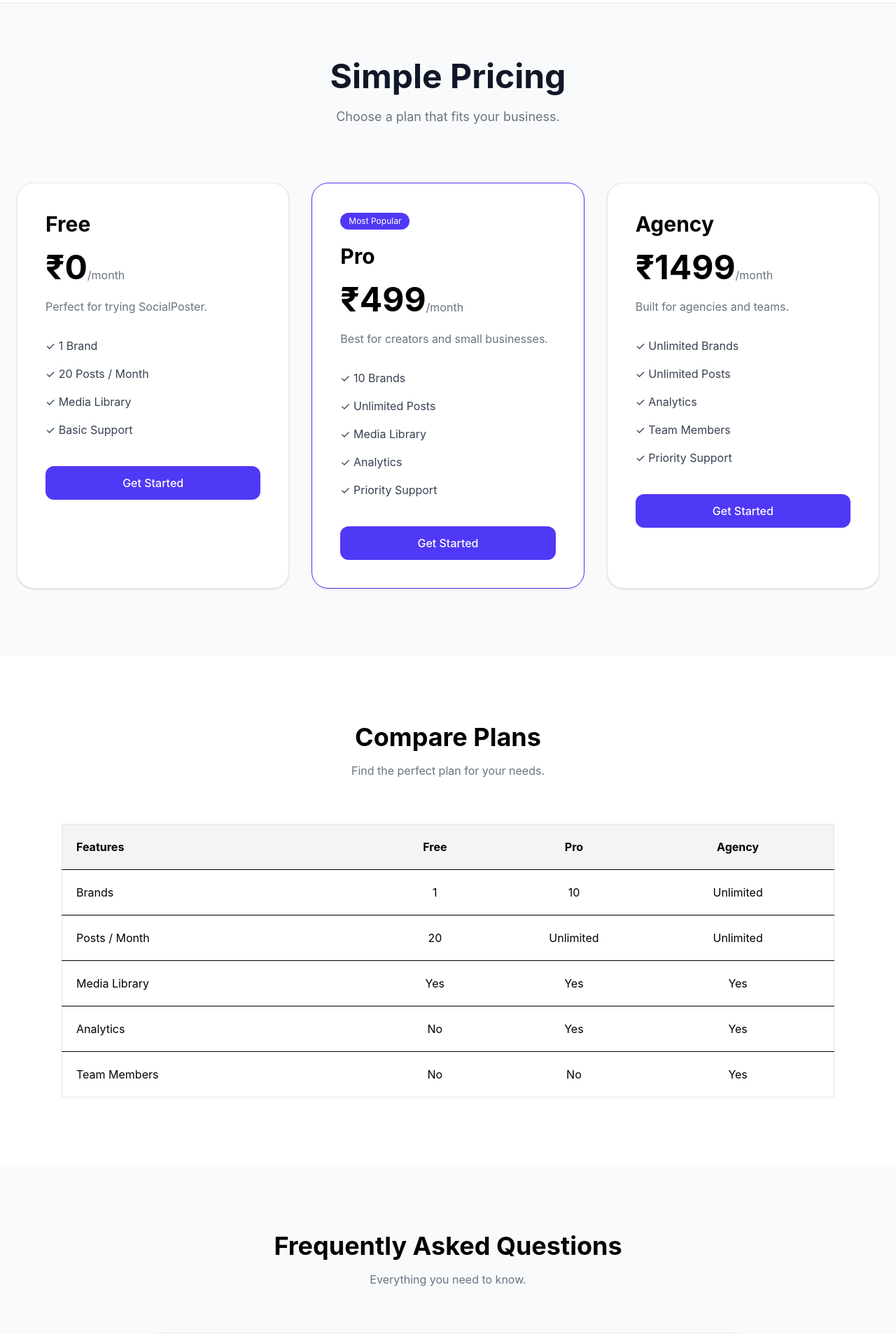
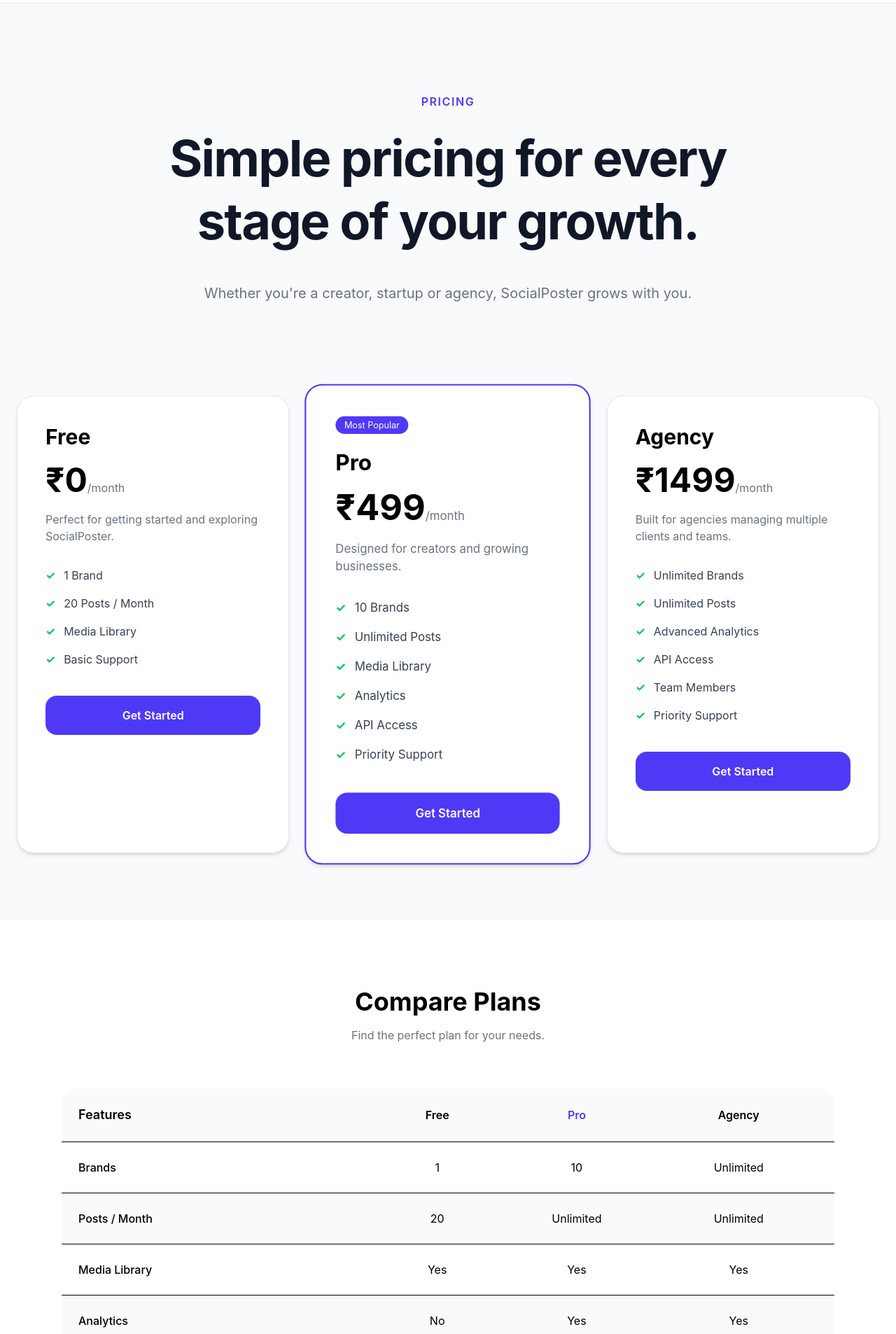
Before and after one commit to supportzrto/social-autoposter-frontend, a Next.js app: page /pricing in a window 1280 px wide. Shown: the part 60-1966 px from the top of the page at 70% size. Built offline with nearby package versions, Linux system fonts and the light colour scheme.

Commit message:
about page added

```diff
--- a/src/app/pricing/page.tsx
+++ b/src/app/pricing/page.tsx
@@ -3,40 +3,41 @@
 import Footer from "@/components/layout/Footer";
 import FaqSection from "@/components/pricing/FaqSection";
 
-
 const plans = [
   {
     name: "Free",
     price: "₹0",
-    description: "Perfect for trying SocialPoster.",
-    features: [
-      "1 Brand",
-      "20 Posts / Month",
-      "Media Library",
-      "Basic Support",
-    ],
+    description: "Perfect for getting started and exploring SocialPoster.",
+    buttonText: "Start Free",
+    features: ["1 Brand", "20 Posts / Month", "Media Library", "Basic Support"],
   },
+
   {
     name: "Pro",
     price: "₹499",
-    description: "Best for creators and small businesses.",
+    description: "Designed for creators and growing businesses.",
     popular: true,
+    buttonText: "Get Started",
     features: [
       "10 Brands",
       "Unlimited Posts",
       "Media Library",
       "Analytics",
+      "API Access",
       "Priority Support",
     ],
   },
+
   {
     name: "Agency",
     price: "₹1499",
-    description: "Built for agencies and teams.",
+    description: "Built for agencies managing multiple clients and teams.",
+    buttonText: "Contact Sales",
     features: [
       "Unlimited Brands",
       "Unlimited Posts",
-      "Analytics",
+      "Advanced Analytics",
+      "API Access",
       "Team Members",
       "Priority Support",
     ],
@@ -45,83 +46,76 @@
 
 export default function PricingPage() {
   return (
-
     <>
       <Navbar />
 
       <div className="bg-gray-50 min-h-screen">
+        {/* Hero */}
 
-      {/* Hero */}
-      <section className="py-20 text-center">
-        <h1 className="text-5xl font-bold text-gray-900">
-          Simple Pricing
+        <section className="py-32">
+          <div className="max-w-5xl mx-auto px-6 text-center">
+            <p className="text-indigo-600 font-semibold tracking-widest mb-6">
+              PRICING
+            </p>
+
+            <h1 className="text-6xl md:text-7xl font-bold tracking-tight leading-tight text-gray-900">
+              Simple pricing for every stage of your growth.
             </h1>
 
-        <p className="mt-5 text-lg text-gray-500">
-          Choose a plan that fits your business.
+            <p className="max-w-3xl mx-auto mt-10 text-xl text-gray-500 leading-9">
+              Whether you're a creator, startup or agency, SocialPoster grows
+              with you.
             </p>
+          </div>
         </section>
 
         {/* Pricing Cards */}
         <section className="max-w-7xl mx-auto px-6 pb-24">
-
           <div className="grid md:grid-cols-3 gap-8">
-
             {plans.map((plan) => (
-
               <div
                 key={plan.name}
                 className={`
 bg-white
 rounded-3xl
-                shadow-sm
+shadow-md
+hover:shadow-2xl
+hover:-translate-y-2
+transition-all
+duration-300
 p-10
 border
-                ${
-                  plan.popular
-                    ? "border-indigo-600"
-                    : "border-gray-200"
-                }
+relative
+${plan.popular ? "border-2 border-indigo-600 scale-105" : "border-gray-200"}
 `}
               >
-
                 {plan.popular && (
                   <div className="inline-block px-3 py-1 rounded-full bg-indigo-600 text-white text-xs mb-5">
                     Most Popular
                   </div>
                 )}
 
-              <h2 className="text-3xl font-bold">
-                {plan.name}
-              </h2>
+                <h2 className="text-3xl font-bold">{plan.name}</h2>
 
                 <div className="mt-5">
-                <span className="text-5xl font-bold">
-                  {plan.price}
-                </span>
+                  <span className="text-5xl font-bold">{plan.price}</span>
 
-                <span className="text-gray-500">
-                  /month
-                </span>
+                  <span className="text-gray-500">/month</span>
                 </div>
 
-              <p className="mt-5 text-gray-500">
-                {plan.description}
-              </p>
+                <p className="mt-5 text-gray-500">{plan.description}</p>
 
                 <ul className="mt-8 space-y-4">
-
                   {plan.features.map((feature) => (
-
                     <li
                       key={feature}
-                    className="text-gray-700"
+                      className="flex items-center gap-3 text-gray-700"
                     >
-                    ✓ {feature}
+                      <span className="text-green-500 font-bold">✓</span>
+
+                      {feature}
                     </li>
-
                   ))}
-
                 </ul>
 
                 <Link
@@ -132,127 +126,151 @@
                   text-center
                   bg-indigo-600
                   text-white
-                  py-3
-                  rounded-xl
-                  font-medium
+                  py-4
+                  rounded-2xl
+                  font-semibold
                   hover:bg-indigo-700
                   transition
                 "
                 >
                   Get Started
                 </Link>
-
               </div>
-
             ))}
-
           </div>
-
         </section>
 
         {/* Compare Plans */}
         <section className="bg-white py-24">
-
           <div className="max-w-6xl mx-auto px-6">
-
             <div className="text-center mb-16">
-
-            <h2 className="text-4xl font-bold">
-              Compare Plans
-            </h2>
+              <h2 className="text-4xl font-bold">Compare Plans</h2>
 
               <p className="text-gray-500 mt-4">
                 Find the perfect plan for your needs.
               </p>
+            </div>
+            <div className="overflow-x-auto">
+              <div className="bg-white rounded-3xl shadow-sm overflow-hidden">
+                <table className="w-full">
+                  <thead className="bg-gray-50">
+                    <tr>
+                      <th className="p-6 text-left text-lg font-semibold">
+                        Features
+                      </th>
 
-          </div>
+                      <th className="p-6 font-semibold">Free</th>
 
-          <div className="overflow-x-auto">
+                      <th className="p-6 font-semibold text-indigo-600">Pro</th>
 
-            <table className="w-full border border-gray-200">
-
-              <thead className="bg-gray-100">
-
-                <tr>
-                  <th className="p-5 text-left">Features</th>
-                  <th className="p-5">Free</th>
-                  <th className="p-5">Pro</th>
-                  <th className="p-5">Agency</th>
+                      <th className="p-6 font-semibold">Agency</th>
                     </tr>
-
                   </thead>
 
                   <tbody>
+                    <tr className="border-t">
+                      <td className="p-6 font-medium">Brands</td>
 
-                <tr className="border-t">
-                  <td className="p-5">Brands</td>
                       <td className="text-center">1</td>
+
                       <td className="text-center">10</td>
+
+                      <td className="text-center">Unlimited</td>
+                    </tr>
+
+                    <tr className="border-t bg-gray-50">
+                      <td className="p-6 font-medium">Posts / Month</td>
+
+                      <td className="text-center">20</td>
+
+                      <td className="text-center">Unlimited</td>
+
                       <td className="text-center">Unlimited</td>
                     </tr>
 
                     <tr className="border-t">
-                  <td className="p-5">Posts / Month</td>
-                  <td className="text-center">20</td>
-                  <td className="text-center">Unlimited</td>
-                  <td className="text-center">Unlimited</td>
+                      <td className="p-6 font-medium">Media Library</td>
+
+                      <td className="text-center">Yes</td>
+
+                      <td className="text-center">Yes</td>
+
+                      <td className="text-center">Yes</td>
                     </tr>
 
-                <tr className="border-t">
-                  <td className="p-5">Media Library</td>
+                    <tr className="border-t bg-gray-50">
+                      <td className="p-6 font-medium">Analytics</td>
+
+                      <td className="text-center">No</td>
+
                       <td className="text-center">Yes</td>
-                  <td className="text-center">Yes</td>
+
                       <td className="text-center">Yes</td>
                     </tr>
 
                     <tr className="border-t">
-                  <td className="p-5">Analytics</td>
+                      <td className="p-6 font-medium">API Access</td>
+
                       <td className="text-center">No</td>
+
                       <td className="text-center">Yes</td>
+
+                      <td className="text-center">Yes</td>
+                    </tr>
+
+                    <tr className="border-t bg-gray-50">
+                      <td className="p-6 font-medium">Team Members</td>
+
+                      <td className="text-center">No</td>
+
+                      <td className="text-center">No</td>
+
                       <td className="text-center">Yes</td>
                     </tr>
 
                     <tr className="border-t">
-                  <td className="p-5">Team Members</td>
+                      <td className="p-6 font-medium">Priority Support</td>
+
                       <td className="text-center">No</td>
-                  <td className="text-center">No</td>
+
+                      <td className="text-center">Yes</td>
+
                       <td className="text-center">Yes</td>
                     </tr>
-
                   </tbody>
-
                 </table>
-
               </div>
-
             </div>
-
+          </div>
         </section>
 
         <FaqSection />
         {/* CTA */}
-      <section className="py-24 bg-indigo-600">
 
+        <section className="py-32 bg-linear-to-r from-indigo-600 to-purple-600">
           <div className="max-w-5xl mx-auto px-6 text-center">
+            <p className="text-indigo-100 font-semibold tracking-widest mb-6">
+              START TODAY
+            </p>
 
-          <h2 className="text-5xl font-bold text-white">
+            <h2 className="text-5xl md:text-6xl font-bold text-white leading-tight">
               Ready to automate your social media?
             </h2>
 
-          <p className="mt-6 text-indigo-100">
-            Join SocialPoster and save hours every week.
+            <p className="max-w-2xl mx-auto mt-8 text-xl text-indigo-100 leading-8">
+              Start publishing smarter, manage multiple brands, and save hours
+              every week with SocialPoster.
             </p>
 
+            <div className="flex flex-col sm:flex-row justify-center gap-5 mt-12">
               <Link
                 href="/register"
                 className="
-              inline-block
-              mt-10
         bg-white
         text-indigo-600
         px-8
         py-4
-              rounded-xl
+        rounded-2xl
         font-semibold
         hover:bg-gray-100
         transition
@@ -261,10 +279,25 @@
                 Get Started Free
               </Link>
 
+              <Link
+                href="/contact"
+                className="
+        border
+        border-white/30
+        text-white
+        px-8
+        py-4
+        rounded-2xl
+        font-semibold
+        hover:bg-white/10
+        transition
+        "
+              >
+                Contact Sales
+              </Link>
             </div>
-
+          </div>
         </section>
-
       </div>
       <Footer />
     </>
```
Lines whose indentation alone changed are shown as unchanged.
